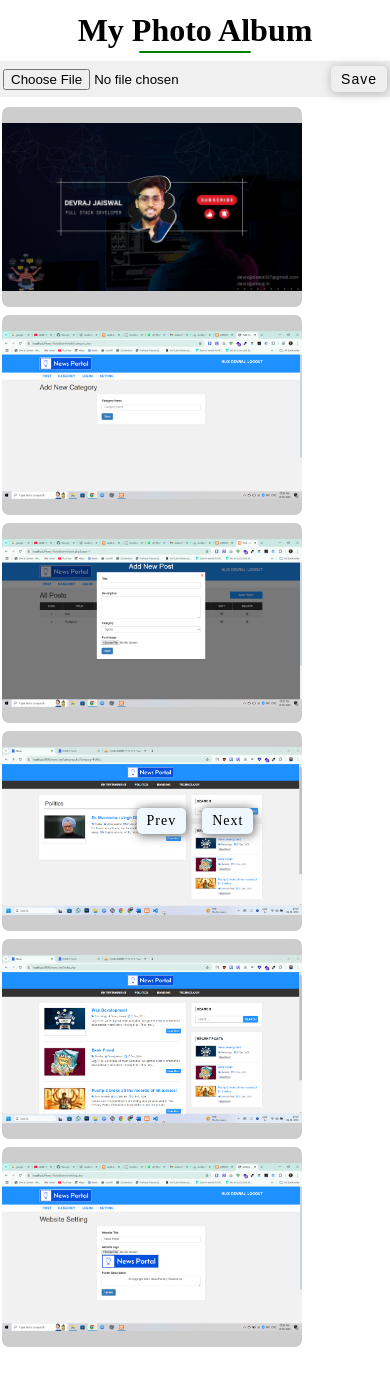
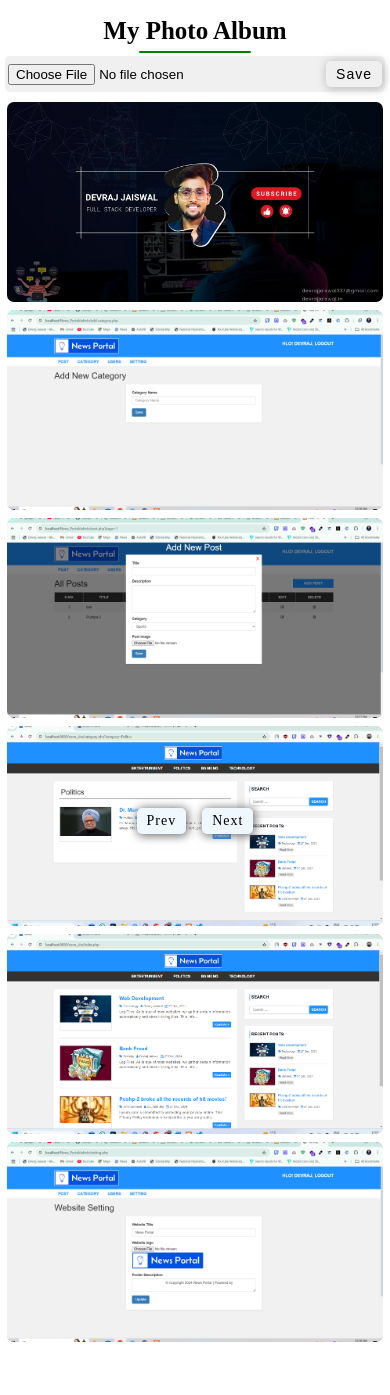
Before and after one commit to DevrajJaiswal/photo-album-assignment, a PHP site: page / in a window 390 px wide. Run offline with PHP 8.4, Linux system fonts and the light colour scheme.

Commit message:
added media queries

```diff
--- a/index.php
+++ b/index.php
@@ -15,6 +15,7 @@
         <!-- Upload Form Start-->
         <div class="form-container">
             <form action="<?php echo $_SERVER['PHP_SELF']; ?>" method="POST" enctype="multipart/form-data">
+                <span class="fixed-heading hide-heading">My Photo Album</span>
                 <input type="file" name="image" id="image">
                 <button type="submit" name="save" id="saveImgButton">Save</button>
             </form>
--- a/script.js
+++ b/script.js
@@ -7,4 +7,20 @@ window.addEventListener("DOMContentLoaded", function () {
         img.style.transform = "scale(1)";
     });
 
+
+    window.addEventListener("scroll", function () {
+        const form = document.querySelector("form");
+        const fixedHeading = document.querySelector(".fixed-heading");
+        const scrollThreshold = 80;
+
+        if (window.scrollY > scrollThreshold) {
+            form.classList.add("form-fixed");
+            fixedHeading.classList.remove("hide-heading");
+        } else {
+            form.classList.remove("form-fixed");
+            fixedHeading.classList.add("hide-heading");
+        }
+    });
+
+
 })
--- a/style.css
+++ b/style.css
@@ -5,8 +5,10 @@
 }
 
 main {
-  max-width: 620px;
+  position: relative;
+  max-width: 600px;
   margin: auto;
+  padding: 5px;
 }
 
 .heading {
@@ -28,13 +30,47 @@ main {
   border-radius: 3px;
 }
 
+.fixed-heading {
+  position: relative;
+  line-height: 25px;
+  display: inline-block;
+  font-weight: 700;
+  margin-right: auto;
+}
+.fixed-heading::after {
+  content: "";
+  position: absolute;
+  left: 50%;
+  transform: translateX(-50%);
+  bottom: 0;
+  width: 5rem;
+  height: 1px;
+  background-color: green;
+  border-radius: 3px;
+}
+
+.hide-heading {
+  display: none;
+}
+
 form {
   display: flex;
   justify-content: space-between;
   align-items: center;
+  width: 100%;
   background-color: rgb(240, 240, 240);
   margin-bottom: 8px;
+  border-radius: 5px;
   padding: 5px 3px;
+  transition: all 0.3s ease;
+}
+
+.form-fixed {
+  position: fixed;
+  left: 5px;
+  top: 0.1rem;
+  z-index: 9;
+  box-shadow: 1px 1px 10px 1px rgb(112, 112, 112);
 }
 
 #saveImgButton {
@@ -46,7 +82,7 @@ form {
   box-shadow: 1px 1px 10px 1px rgb(187, 187, 187);
   border-radius: 5px;
   cursor: pointer;
-  transition: all 0.2s ease-in-out;
+  transition: all 0.4s ease-in-out;
 }
 
 #saveImgButton:hover {
@@ -64,14 +100,14 @@ form {
 }
 
 .img-box {
-  flex-basis: 300px;
+  flex-basis: 48%;
   height: 200px;
   border-radius: 7px;
   overflow: hidden;
   display: flex;
   align-items: center;
   background: rgb(205, 205, 205);
-   transform: scale(0.3);
+  transform: scale(0.3);
   transition: all 0.3s ease-out;
 }
 
@@ -80,7 +116,6 @@ img {
   height: auto;
   margin: 0;
   object-fit: cover;
-  /* object-position: center; */
 }
 
 .pagination {
@@ -90,7 +125,6 @@ img {
   justify-content: center;
   gap: 1rem;
   padding: 10px 0;
-  /* background-color: rgb(240, 240, 240); */
   z-index: 9;
 }
 
@@ -111,3 +145,21 @@ img {
 .pagination .nav:hover {
   box-shadow: 1px 1px 10px 2px rgb(174, 174, 174);
 }
+
+/* Media queries start */
+@media screen and (max-width: 540px) {
+  .heading {
+    margin: 0.2rem;
+    line-height: 45px;
+    font-size: 25px;
+  }
+  .album-container {
+    justify-content: center;
+  }
+
+  .img-box {
+    flex: 1 1 100%;
+    flex-basis: 100%;
+  }
+}
+/* Media queries end */
```
